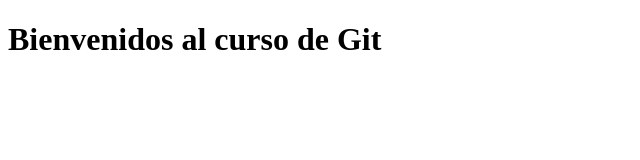
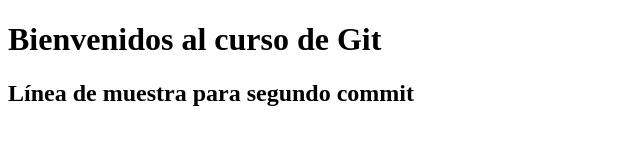
Before and after one commit to davicomoran/repo_test, a plain HTML site: page index.html in a window 1280 px wide. Shown: the whole page, without its empty margins (0-640 px from the left). Drawn offline with Linux system fonts and the light colour scheme.

Commit message:
Se añadió una línea de prueba

```diff
--- a/index.html
+++ b/index.html
@@ -5,5 +5,7 @@
 </head>
 <body>
 	<h1>Bienvenidos al curso de Git</h1>
+
+	<h2>Línea de muestra para segundo commit</h2>
 </body>
 </html>
```
